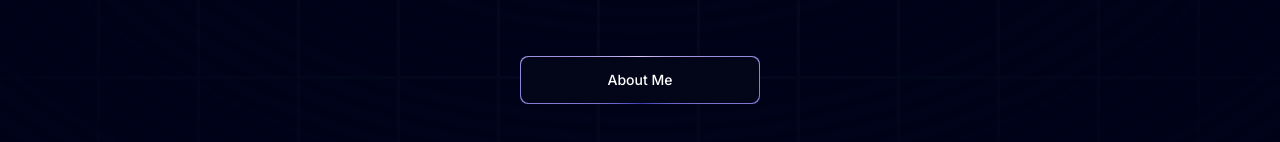
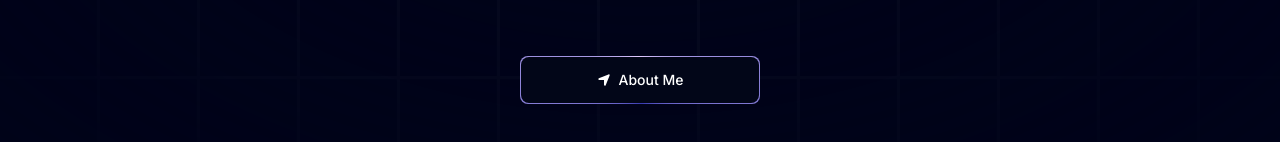
Before and after one commit to Pourush1/Website, a Next.js app: page / in a window 1280 px wide. Shown: the part 624-766 px from the top of the page. Built offline with nearby package versions, Linux system fonts and the light colour scheme.

Commit message:
Add react-icons package and update MagicButton component to support icon props; enhance Hero component with location icon for improved navigation.

```diff
--- a/components/Hero.tsx
+++ b/components/Hero.tsx
@@ -1,3 +1,4 @@
+import { FaLocationArrow } from "react-icons/fa6";
 import MagicButton from "./MagicButton";
 import { Spotlight } from "./ui/Spotlight";
 import { TextGenerateEffect } from "./ui/TextGenerationEffect";
@@ -45,7 +46,11 @@ const Hero = () => {
           </p>
 
           <a href="#about">
-            <MagicButton title="About Me" position="left" />
+            <MagicButton
+              title="About Me"
+              position="left"
+              icon={<FaLocationArrow />}
+            />
           </a>
         </div>
       </div>
--- a/components/MagicButton.tsx
+++ b/components/MagicButton.tsx
@@ -3,11 +3,13 @@ import React from "react";
 const MagicButton = ({
   title,
   position,
+  icon,
   handleClick,
   otherClasses,
 }: {
   title: string;
   position: string;
+  icon: React.ReactNode;
   handleClick?: () => void;
   otherClasses?: string;
 }) => {
@@ -21,9 +23,9 @@ const MagicButton = ({
         className={`inline-flex h-full w-full cursor-pointer items-center justify-center rounded-lg
              bg-slate-950 px-7 text-sm font-medium text-white backdrop-blur-3xl gap-2 ${otherClasses}`}
       >
-        {position === "left"}
+        {position === "left" && icon}
         {title}
-        {position === "right"}
+        {position === "right" && icon}
       </span>
     </button>
   );
--- a/package.json
+++ b/package.json
@@ -16,6 +16,7 @@
     "next-themes": "^0.4.6",
     "react": "^19.0.0",
     "react-dom": "^19.0.0",
+    "react-icons": "^5.5.0",
     "tailwind-merge": "^3.3.0",
     "tailwindcss-animate": "^1.0.7"
   },
```
Also changed, not shown: 1 other file (tests, documents, lock files or other folders).
